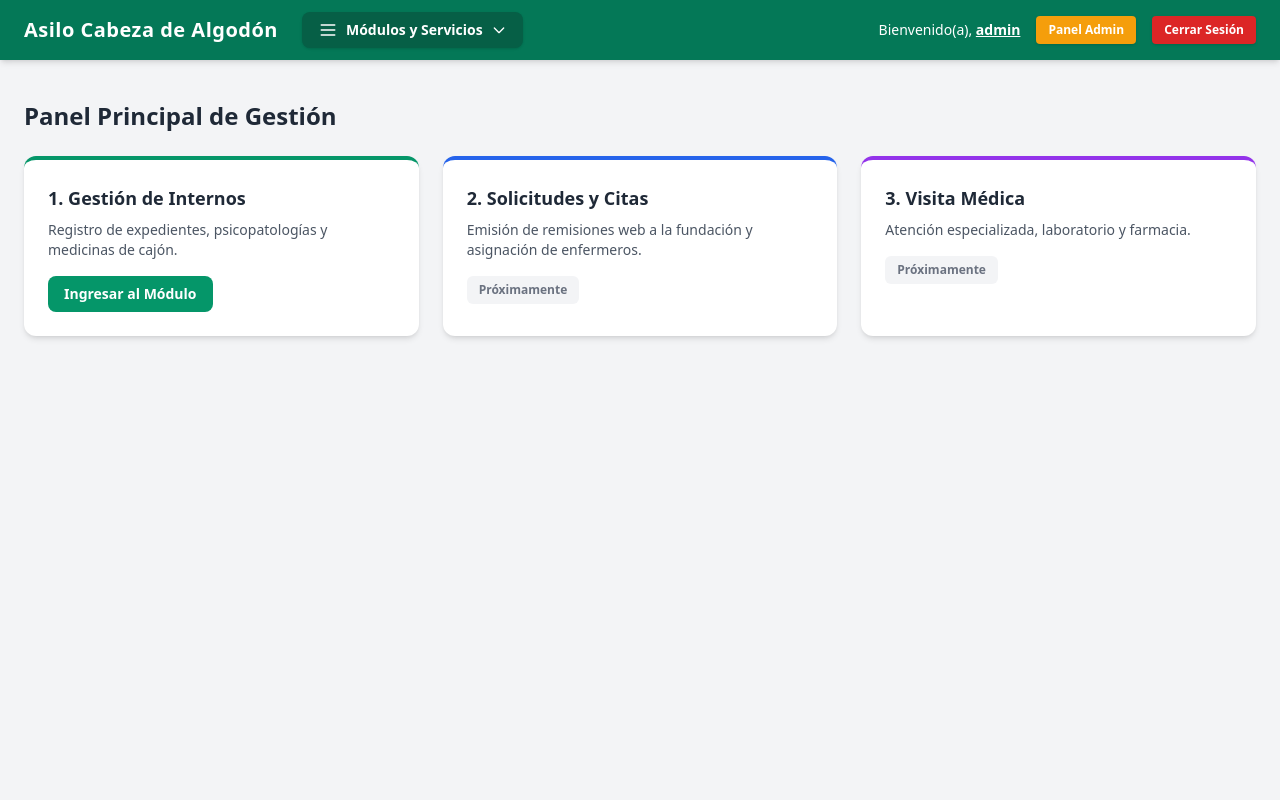
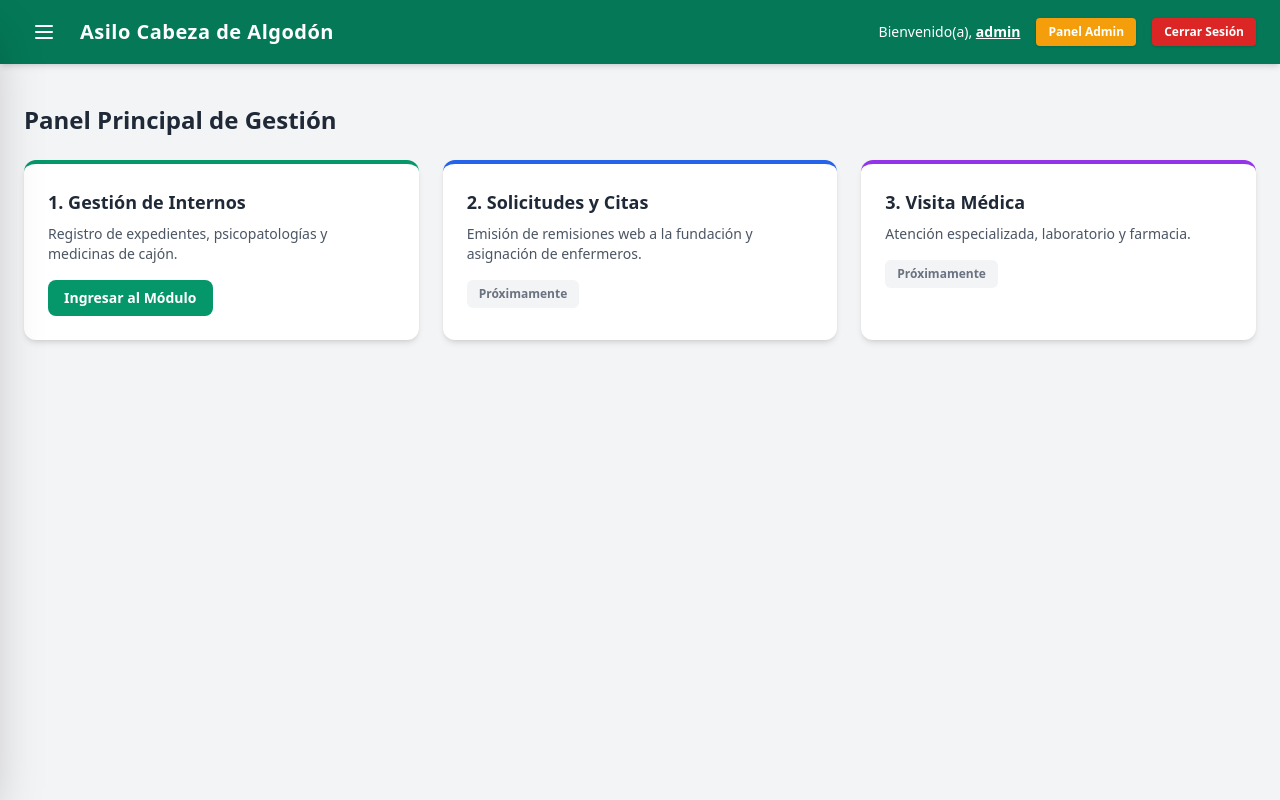
Before and after one commit to Cristian12-Rlopez/Asilo-Cabeza-de-Algodon, a Django app: page /dashboard/ in a window 1280 px wide. Run offline with Django 5.2, Linux system fonts and the light colour scheme; a user stored in the database is signed in; some libraries are stand-ins or nearby versions.

Commit message:
Cambiando a menu lateral deslizable estilo YouTube

```diff
--- a/core/templates/core/dashboard.html
+++ b/core/templates/core/dashboard.html
@@ -5,125 +5,24 @@
     <meta name="viewport" content="width=device-width, initial-scale=1.0">
     <title>Portal de Usuarios - Asilo Cabeza de Algodón</title>
     <script src="https://cdn.tailwindcss.com"></script>
-    <style>
-        .active-module-tab {
-            background-color: #f3f4f6;
-            font-weight: 700;
-            color: #047857;
-            border-left: 4px solid #047857;
-        }
-    </style>
 </head>
-<body class="bg-gray-100 min-h-screen">
+<body class="bg-gray-100 min-h-screen relative overflow-x-hidden">
 
-    <!-- Barra de Navegación Principal -->
-    <nav class="bg-emerald-700 text-white shadow-md relative z-50">
+    <!-- BARRA DE NAVEGACIÓN SUPERIOR -->
+    <nav class="bg-emerald-700 text-white shadow-md sticky top-0 z-30">
         <div class="max-w-7xl mx-auto px-6 py-3 flex justify-between items-center">
 
-            <!-- Izquierda: Nombre del Sistema y Botón del Mega Menú -->
-            <div class="flex items-center space-x-6">
+            <!-- Botón Hamburguesa Estilo YouTube y Título -->
+            <div class="flex items-center space-x-4">
+                <button onclick="toggleSidebar()" class="p-2 hover:bg-emerald-800 rounded-lg transition focus:outline-none" title="Abrir menú">
+                    <svg class="w-6 h-6" fill="none" stroke="currentColor" viewBox="0 0 24 24">
+                        <path stroke-linecap="round" stroke-linejoin="round" stroke-width="2" d="M4 6h16M4 12h16M4 18h16"></path>
+                    </svg>
+                </button>
                 <span class="text-xl font-bold tracking-wide">Asilo Cabeza de Algodón</span>
-
-                <!-- Botón Mega Menú -->
-                <div class="relative">
-                    <button id="megamenu-btn" onclick="toggleMegaMenu()" class="bg-emerald-800 hover:bg-emerald-900 px-4 py-2 rounded-lg text-sm font-semibold flex items-center space-x-2 transition shadow">
-                        <svg class="w-5 h-5" fill="none" stroke="currentColor" viewBox="0 0 24 24">
-                            <path stroke-linecap="round" stroke-linejoin="round" stroke-width="2" d="M4 6h16M4 12h16M4 18h16"></path>
-                        </svg>
-                        <span>Módulos y Servicios</span>
-                        <svg class="w-4 h-4 ml-1" fill="none" stroke="currentColor" viewBox="0 0 24 24">
-                            <path stroke-linecap="round" stroke-linejoin="round" stroke-width="2" d="M19 9l-7 7-7-7"></path>
-                        </svg>
-                    </button>
-
-                    <!-- PANEL MEGA MENÚ MULTINIVEL (A 2 COLUMNAS) -->
-                    <div id="megamenu-panel" class="hidden absolute left-0 mt-3 w-[650px] bg-white text-gray-800 rounded-xl shadow-2xl border border-gray-200 overflow-hidden flex">
-
-                        <!-- Columna Izquierda: Lista de Módulos (Categorías) -->
-                        <div class="w-1/2 bg-gray-50 border-r border-gray-200 py-3">
-                            <div class="px-4 py-2 text-xs font-bold text-gray-400 uppercase tracking-wider">
-                                Módulos Principales
-                            </div>
-
-                            <button onclick="showTab('m1')" id="tab-m1" class="w-full text-left px-4 py-3 text-sm flex justify-between items-center hover:bg-gray-200 transition active-module-tab">
-                                <span>1. Gestión de Internos</span>
-                                <svg class="w-4 h-4 text-gray-400" fill="none" stroke="currentColor" viewBox="0 0 24 24"><path stroke-linecap="round" stroke-linejoin="round" stroke-width="2" d="M9 5l7 7-7 7"></path></svg>
-                            </button>
-
-                            <button onclick="showTab('m2')" id="tab-m2" class="w-full text-left px-4 py-3 text-sm flex justify-between items-center hover:bg-gray-200 transition text-gray-700">
-                                <span>2. Solicitudes y Citas</span>
-                                <svg class="w-4 h-4 text-gray-400" fill="none" stroke="currentColor" viewBox="0 0 24 24"><path stroke-linecap="round" stroke-linejoin="round" stroke-width="2" d="M9 5l7 7-7 7"></path></svg>
-                            </button>
-
-                            <button onclick="showTab('m3')" id="tab-m3" class="w-full text-left px-4 py-3 text-sm flex justify-between items-center hover:bg-gray-200 transition text-gray-700">
-                                <span>3. Visita Médica</span>
-                                <svg class="w-4 h-4 text-gray-400" fill="none" stroke="currentColor" viewBox="0 0 24 24"><path stroke-linecap="round" stroke-linejoin="round" stroke-width="2" d="M9 5l7 7-7 7"></path></svg>
-                            </button>
-                        </div>
-
-                        <!-- Columna Derecha: Sub-módulos Dinámicos según la opción elegida -->
-                        <div class="w-1/2 p-5 flex flex-col justify-between bg-white">
-
-                            <!-- Submódulos del Módulo 1 -->
-                            <div id="content-m1" class="tab-content space-y-3">
-                                <h4 class="font-bold text-xs uppercase text-emerald-700 tracking-wider">Opciones de Gestión de Internos</h4>
-                                <ul class="space-y-2 text-sm text-gray-600">
-                                    <li>
-                                        <a href="#" class="font-semibold text-gray-800 hover:text-emerald-600 block">Listado de Expedientes</a>
-                                        <p class="text-xs text-gray-400">Consulta datos y fichas médicas activas.</p>
-                                    </li>
-                                    <li>
-                                        <a href="#" class="font-semibold text-gray-800 hover:text-emerald-600 block">Registrar Nuevo Interno</a>
-                                        <p class="text-xs text-gray-400">Formulario de alta y ficha médica base.</p>
-                                    </li>
-                                    <li>
-                                        <a href="#" class="font-semibold text-gray-800 hover:text-emerald-600 block">Control de Psicopatologías</a>
-                                        <p class="text-xs text-gray-400">Seguimiento de diagnósticos clínicos.</p>
-                                    </li>
-                                </ul>
-                            </div>
-
-                            <!-- Submódulos del Módulo 2 -->
-                            <div id="content-m2" class="tab-content hidden space-y-3">
-                                <h4 class="font-bold text-xs uppercase text-blue-700 tracking-wider">Opciones de Solicitudes y Citas</h4>
-                                <ul class="space-y-2 text-sm text-gray-600">
-                                    <li>
-                                        <a href="#" class="font-semibold text-gray-800 hover:text-blue-600 block">Remisiones Web a Fundación</a>
-                                        <p class="text-xs text-gray-400">Generación y envío de solicitudes.</p>
-                                    </li>
-                                    <li>
-                                        <a href="#" class="font-semibold text-gray-800 hover:text-blue-600 block">Asignación de Enfermeros</a>
-                                        <p class="text-xs text-gray-400">Turnos y asignación por interno.</p>
-                                    </li>
-                                </ul>
-                            </div>
-
-                            <!-- Submódulos del Módulo 3 -->
-                            <div id="content-m3" class="tab-content hidden space-y-3">
-                                <h4 class="font-bold text-xs uppercase text-purple-700 tracking-wider">Opciones de Visita Médica</h4>
-                                <ul class="space-y-2 text-sm text-gray-600">
-                                    <li>
-                                        <a href="#" class="font-semibold text-gray-800 hover:text-purple-600 block">Atención Especializada</a>
-                                        <p class="text-xs text-gray-400">Consultas generales y especialistas.</p>
-                                    </li>
-                                    <li>
-                                        <a href="#" class="font-semibold text-gray-800 hover:text-purple-600 block">Farmacia y Medicamentos</a>
-                                        <p class="text-xs text-gray-400">Suministro y medicinas de cajón.</p>
-                                    </li>
-                                </ul>
-                            </div>
-
-                            <!-- Botón inferior opcional dentro del panel -->
-                            <div class="pt-4 border-t border-gray-100">
-                                <span class="text-xs text-gray-400 italic">Selecciona una opción para acceder.</span>
-                            </div>
-
-                        </div>
-                    </div>
-                </div>
             </div>
 
-            <!-- Derecha: Datos de Sesión -->
+            <!-- Datos de Usuario y Acciones -->
             <div class="flex items-center space-x-4">
                 <span class="text-sm">Bienvenido(a), <strong class="underline">{{ usuario.username }}</strong></span>
 
@@ -143,7 +42,104 @@
         </div>
     </nav>
 
-    <!-- Contenido Principal -->
+    <!-- CAPA CORTINA (OVERLAY) TIPO YOUTUBE -->
+    <div id="sidebar-overlay" onclick="toggleSidebar()" class="fixed inset-0 bg-black bg-opacity-50 z-40 hidden transition-opacity"></div>
+
+    <!-- MENÚ LATERAL DESPLEGABLE (SIDEBAR DRAWER) -->
+    <aside id="sidebar" class="fixed top-0 left-0 h-full w-64 bg-white shadow-2xl z-50 transform -translate-x-full transition-transform duration-300 ease-in-out overflow-y-auto">
+
+        <!-- Cabecera del Menú Lateral -->
+        <div class="p-4 bg-emerald-700 text-white flex justify-between items-center">
+            <div class="flex items-center space-x-3">
+                <button onclick="toggleSidebar()" class="p-1 hover:bg-emerald-800 rounded-lg transition">
+                    <svg class="w-6 h-6" fill="none" stroke="currentColor" viewBox="0 0 24 24">
+                        <path stroke-linecap="round" stroke-linejoin="round" stroke-width="2" d="M4 6h16M4 12h16M4 18h16"></path>
+                    </svg>
+                </button>
+                <span class="font-bold text-lg">Módulos</span>
+            </div>
+        </div>
+
+        <!-- Lista de Opciones Estilo YouTube -->
+        <div class="py-4 divide-y divide-gray-100">
+
+            <!-- Inicio / Dashboard -->
+            <div class="px-3 py-2">
+                <a href="/dashboard/" class="flex items-center space-x-3 px-3 py-2 rounded-lg bg-emerald-50 text-emerald-700 font-bold text-sm">
+                    <svg class="w-5 h-5" fill="none" stroke="currentColor" viewBox="0 0 24 24">
+                        <path stroke-linecap="round" stroke-linejoin="round" stroke-width="2" d="M3 12l2-2m0 0l7-7 7 7M5 10v10a1 1 0 001 1h3m10-11l2 2m-2-2v10a1 1 0 01-1 1h-3m-6 0a1 1 0 001-1v-4a1 1 0 011-1h2a1 1 0 011 1v4a1 1 0 001 1m-6 0h6"></path>
+                    </svg>
+                    <span>Inicio</span>
+                </a>
+            </div>
+
+            <!-- Sección Módulo 1 -->
+            <div class="px-3 py-3">
+                <p class="px-3 text-xs font-bold text-emerald-700 uppercase tracking-wider mb-2">1. Gestión de Internos</p>
+                <ul class="space-y-1 text-sm text-gray-700">
+                    <li>
+                        <a href="#" class="flex items-center space-x-3 px-3 py-2 hover:bg-gray-100 rounded-lg transition">
+                            <span class="text-gray-400">•</span>
+                            <span>Listado Expedientes</span>
+                        </a>
+                    </li>
+                    <li>
+                        <a href="#" class="flex items-center space-x-3 px-3 py-2 hover:bg-gray-100 rounded-lg transition">
+                            <span class="text-gray-400">•</span>
+                            <span>Registrar Interno</span>
+                        </a>
+                    </li>
+                    <li>
+                        <a href="#" class="flex items-center space-x-3 px-3 py-2 hover:bg-gray-100 rounded-lg transition">
+                            <span class="text-gray-400">•</span>
+                            <span>Psicopatologías</span>
+                        </a>
+                    </li>
+                </ul>
+            </div>
+
+            <!-- Sección Módulo 2 -->
+            <div class="px-3 py-3">
+                <p class="px-3 text-xs font-bold text-blue-700 uppercase tracking-wider mb-2">2. Solicitudes y Citas</p>
+                <ul class="space-y-1 text-sm text-gray-700">
+                    <li>
+                        <a href="#" class="flex items-center space-x-3 px-3 py-2 hover:bg-gray-100 rounded-lg transition">
+                            <span class="text-gray-400">•</span>
+                            <span>Remisiones Web</span>
+                        </a>
+                    </li>
+                    <li>
+                        <a href="#" class="flex items-center space-x-3 px-3 py-2 hover:bg-gray-100 rounded-lg transition">
+                            <span class="text-gray-400">•</span>
+                            <span>Asignación Enfermeros</span>
+                        </a>
+                    </li>
+                </ul>
+            </div>
+
+            <!-- Sección Módulo 3 -->
+            <div class="px-3 py-3">
+                <p class="px-3 text-xs font-bold text-purple-700 uppercase tracking-wider mb-2">3. Visita Médica</p>
+                <ul class="space-y-1 text-sm text-gray-700">
+                    <li>
+                        <a href="#" class="flex items-center space-x-3 px-3 py-2 hover:bg-gray-100 rounded-lg transition">
+                            <span class="text-gray-400">•</span>
+                            <span>Atención Especializada</span>
+                        </a>
+                    </li>
+                    <li>
+                        <a href="#" class="flex items-center space-x-3 px-3 py-2 hover:bg-gray-100 rounded-lg transition">
+                            <span class="text-gray-400">•</span>
+                            <span>Farmacia / Medicinas</span>
+                        </a>
+                    </li>
+                </ul>
+            </div>
+
+        </div>
+    </aside>
+
+    <!-- CONTENIDO PRINCIPAL -->
     <div class="max-w-7xl mx-auto py-10 px-6">
         <h2 class="text-2xl font-bold text-gray-800 mb-6">Panel Principal de Gestión</h2>
 
@@ -170,40 +166,15 @@
         </div>
     </div>
 
-    <!-- JavaScript para interacción multinivel -->
+    <!-- SCRIPT DE CONTROL DEL MENÚ LATERAL -->
     <script>
-        function toggleMegaMenu() {
-            const panel = document.getElementById('megamenu-panel');
-            panel.classList.toggle('hidden');
+        function toggleSidebar() {
+            const sidebar = document.getElementById('sidebar');
+            const overlay = document.getElementById('sidebar-overlay');
+
+            sidebar.classList.toggle('-translate-x-full');
+            overlay.classList.toggle('hidden');
         }
-
-        function showTab(tabId) {
-            // Ocultar todos los contenidos
-            document.querySelectorAll('.tab-content').forEach(el => el.classList.add('hidden'));
-
-            // Quitar estilos activos de pestañas
-            document.querySelectorAll('[id^="tab-"]').forEach(el => {
-                el.classList.remove('active-module-tab');
-                el.classList.add('text-gray-700');
-            });
-
-            // Mostrar contenido seleccionado
-            document.getElementById('content-' + tabId).classList.remove('hidden');
-
-            // Activar botón seleccionado
-            const activeTab = document.getElementById('tab-' + tabId);
-            activeTab.classList.add('active-module-tab');
-            activeTab.classList.remove('text-gray-700');
-        }
-
-        // Cierre al hacer clic fuera
-        window.addEventListener('click', function(e) {
-            const btn = document.getElementById('megamenu-btn');
-            const panel = document.getElementById('megamenu-panel');
-            if (!btn.contains(e.target) && !panel.contains(e.target)) {
-                panel.classList.add('hidden');
-            }
-        });
     </script>
 
 </body>
```
